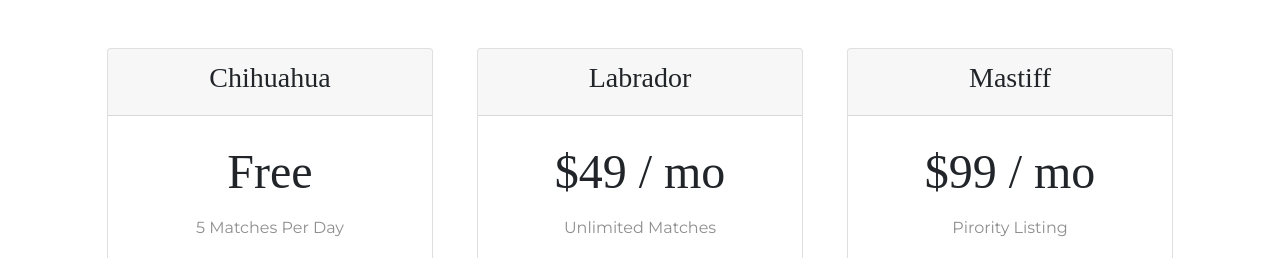
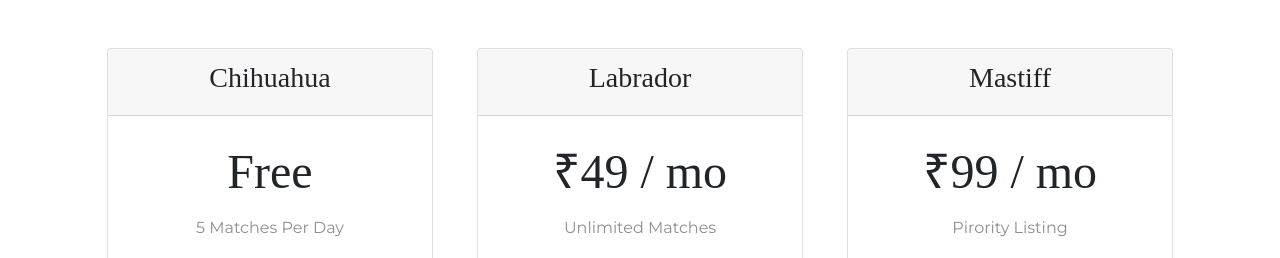
Before and after one commit to Karthikcool95/TinDog, a plain HTML site: page index.html in a window 1280 px wide. Shown: the part 1920-2178 px from the top of the page. Drawn offline with nearby package versions, Linux system fonts and the light colour scheme.

Commit message:
Update index.html

```diff
--- a/index.html
+++ b/index.html
@@ -176,7 +176,7 @@
             <h3>Labrador</h3>
           </div>
           <div class="card-body">
-            <h2 class="price-text">$49 / mo</h2>
+            <h2 class="price-text">₹49 / mo</h2>
             <p>Unlimited Matches</p>
             <p>Unlimited Messages</p>
             <p>Unlimited App Usage</p>
@@ -191,7 +191,7 @@
             <h3>Mastiff</h3>
           </div>
           <div class="card-body">
-            <h2 class="price-text">$99 / mo</h2>
+            <h2 class="price-text">₹99 / mo</h2>
             <p>Pirority Listing</p>
             <p>Unlimited Matches</p>
             <p>Unlimited Messages</p>
```
